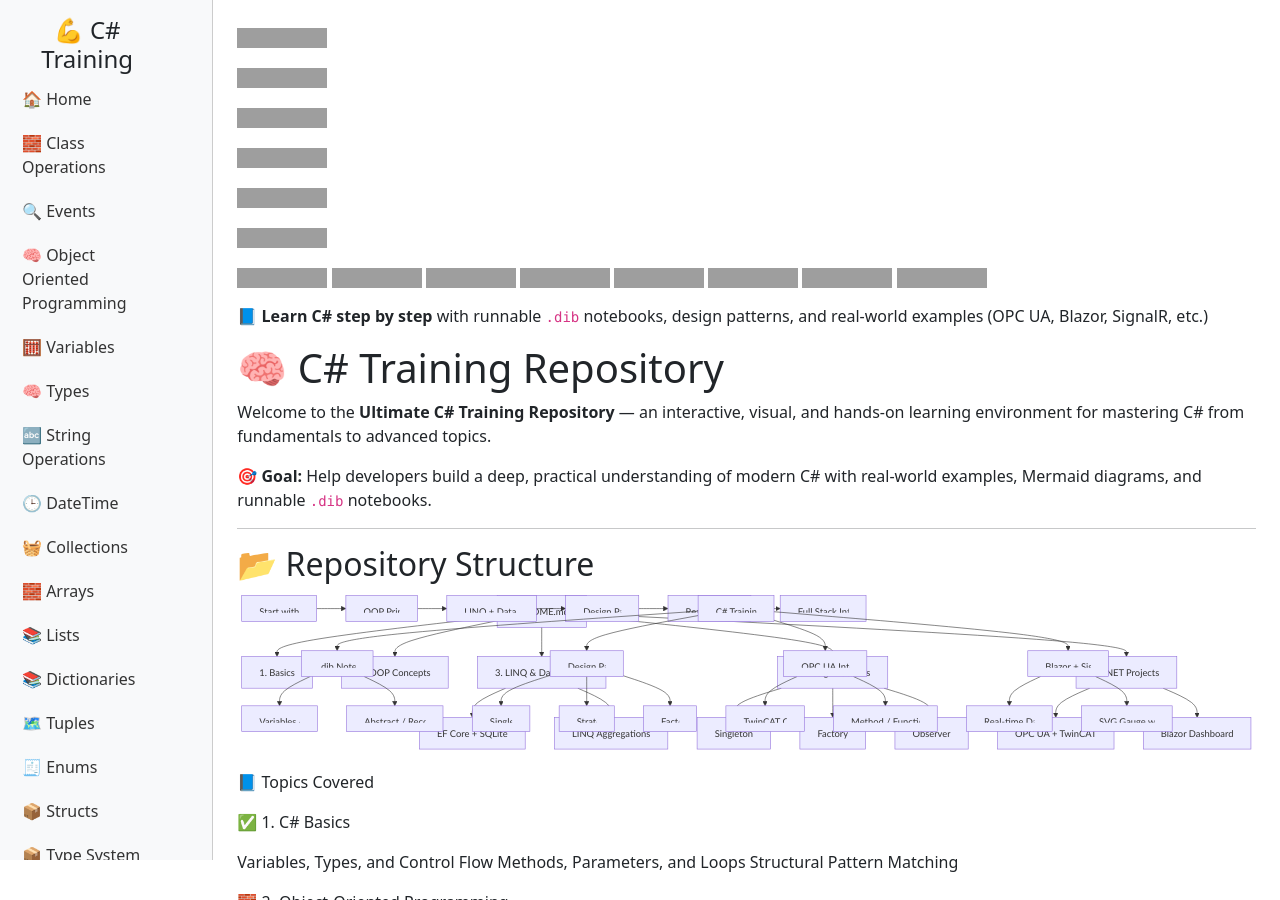
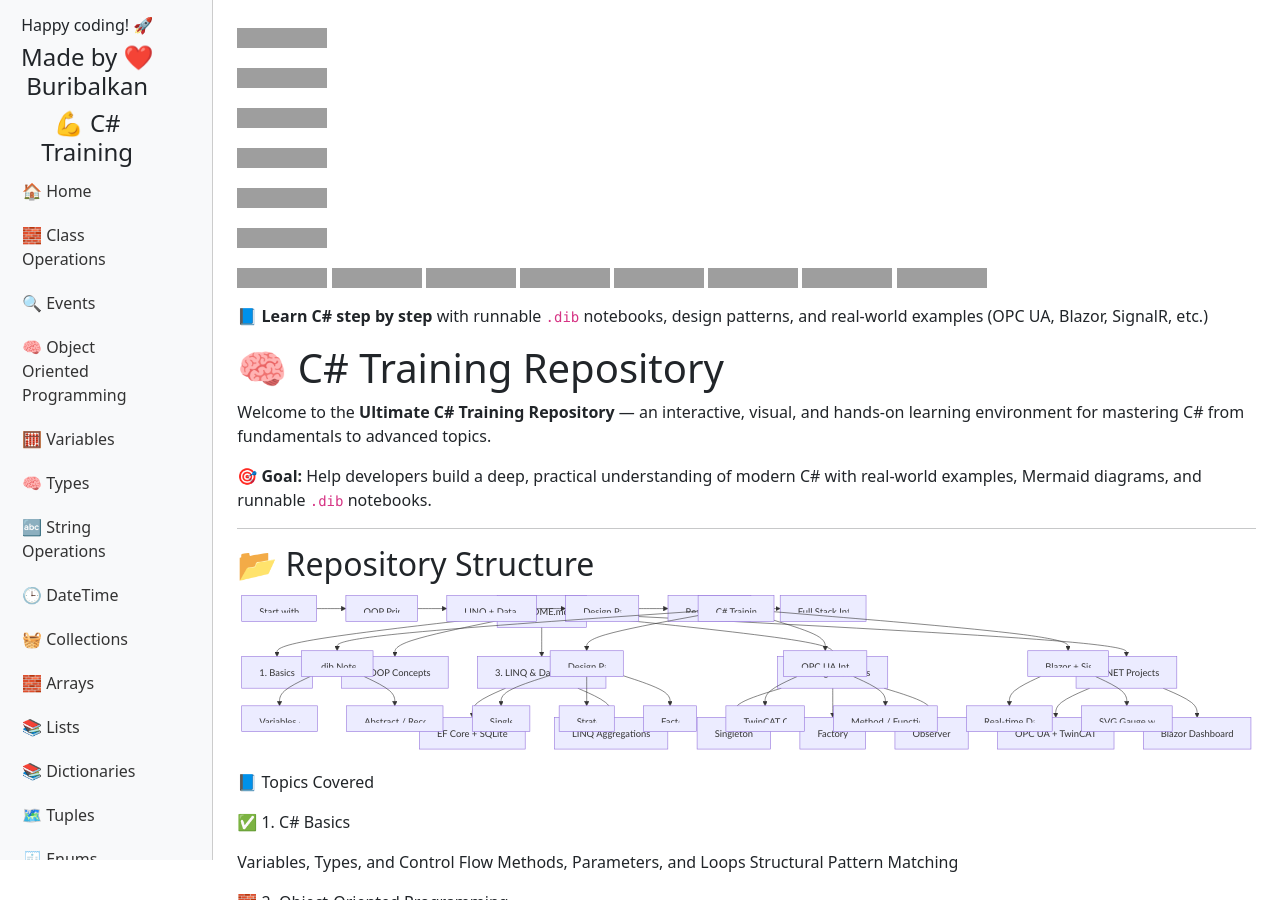
Before and after one commit to buribalkan/C-SHARP-Training, a Jekyll site: the page built from README.md, in a window 1280 px wide and 900 px high. Built offline with Jekyll 4.4.1, drawn with Linux system fonts in a browser that asks for light colours; nearby versions of some CDN libraries; our own code applies the rules of GitHub Pages for plain Markdown files; grey boxes are pictures that could not be loaded.

Commit message:
Update sidebar.html

```diff
--- a/_includes/sidebar.html
+++ b/_includes/sidebar.html
@@ -1,4 +1,6 @@
 <div class="sidebar-sticky pt-3">
+  <h6 class="text-center">Happy coding! 🚀</h6>
+  <h4 class="text-center">Made by ❤️ Buribalkan</h4>
   <h4 class="text-center">💪 C# Training</h4>
   <ul class="nav flex-column">
     <li class="nav-item"><a class="nav-link" href="{{ site.baseurl }}/">🏠 Home</a></li>
```
